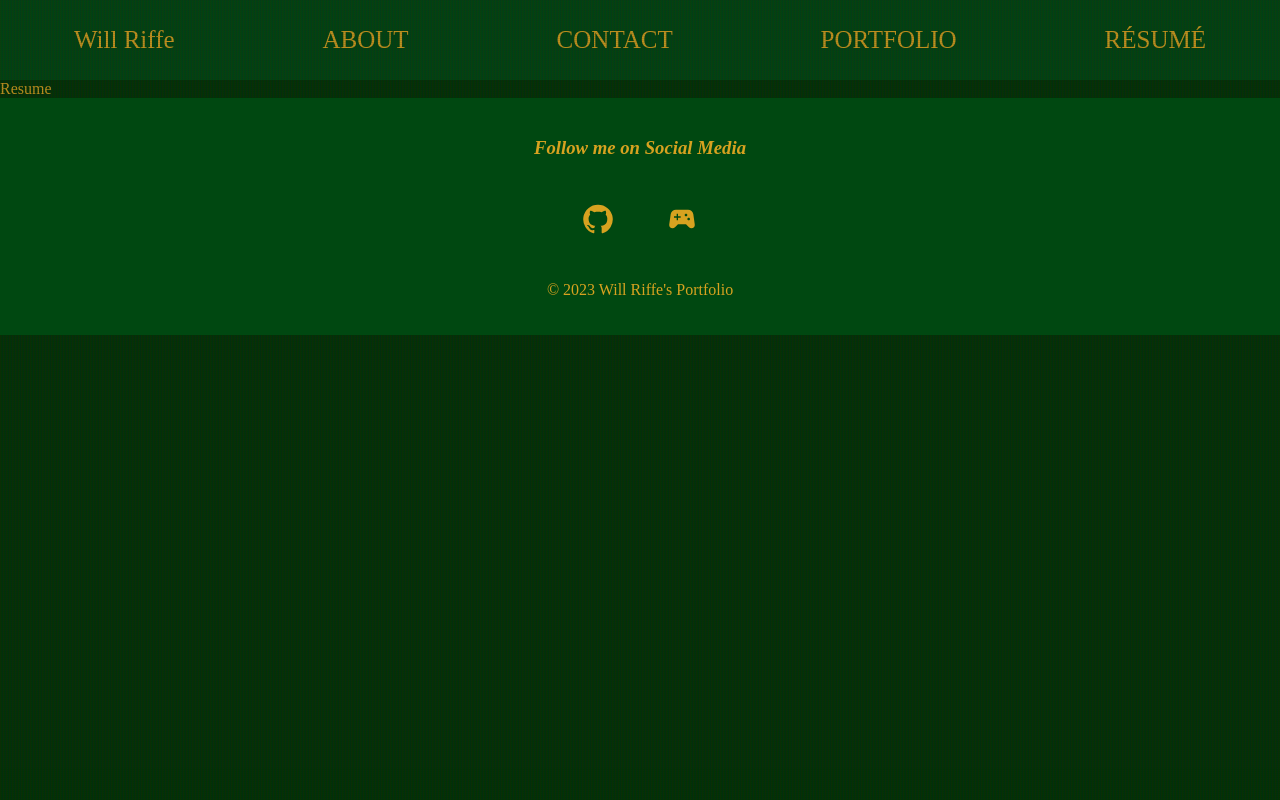
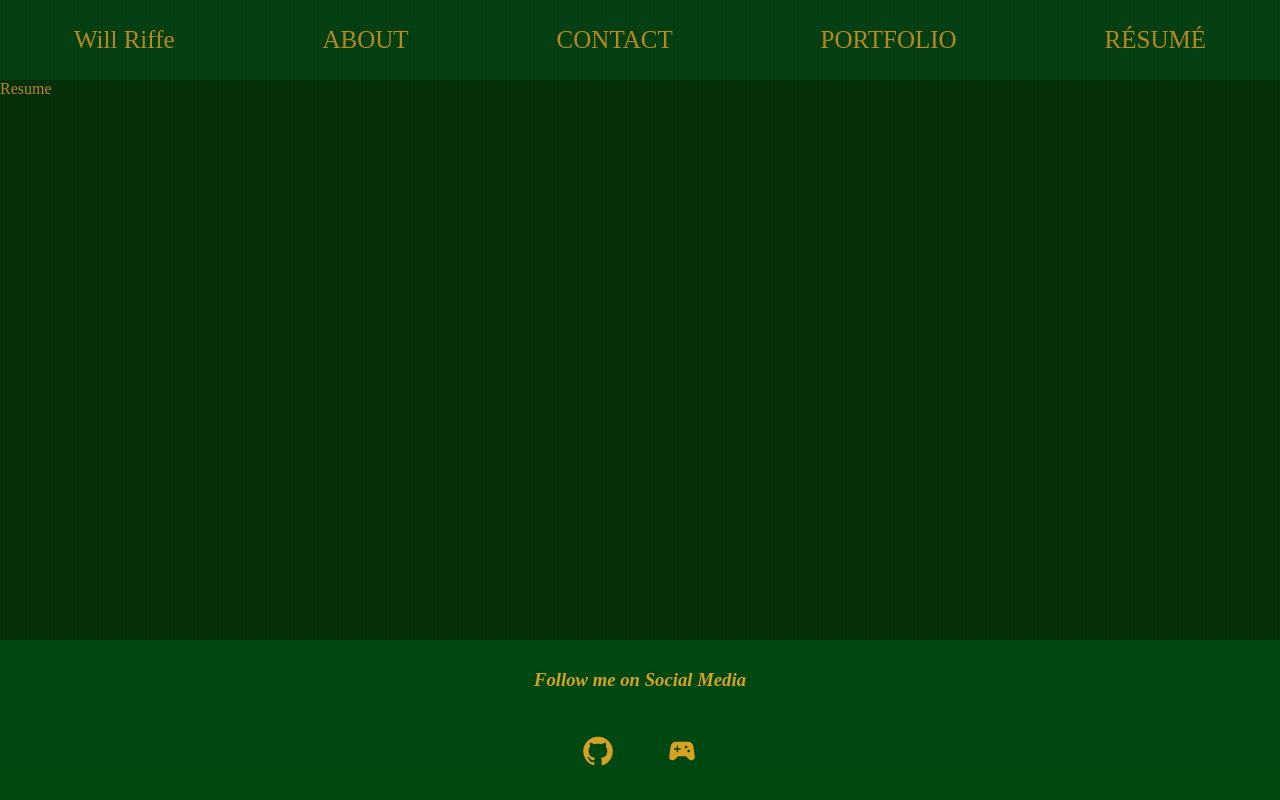
Before and after one commit to Will-Riffe/will-riffe-portfolio, a React (Create React App) app: page /resume in a window 1280 px wide. Built offline with nearby package versions, Linux system fonts and the light colour scheme.

Commit message:
fixed footer

```diff
--- a/src/App.css
+++ b/src/App.css
@@ -19,18 +19,17 @@
   color: var(--textc);
 }
 
+
+
 .App {
   width: 100%;
-  height: auto;
+  height: 100%;
   display: flex;
   flex-direction: column;
-  background-color: #f0f0f0;
+  padding: 0;
+  margin:0;
 }
 
-body {
-  padding: 0;
-  margin: 0;
-}
 
 .pageTheme {
   position: fixed;
--- a/src/components/Footer/Footer.css
+++ b/src/components/Footer/Footer.css
@@ -1,14 +1,11 @@
 .footer {
-  background: var(--outer-color);
-  text-align: center;
-  padding: 0.625rem;
-  width: 100%;
-  position: sticky;
-  bottom: 0;
-  left: 0;
-  display: flex;
-  flex-direction: column;
-}
+    background: var(--outer-color);
+    bottom: 0;
+    height: 10rem;
+    position: absolute;
+    width: 100%;
+    text-align: center;
+  }
 
 .footer-content {
   padding: 0.625rem;
--- a/src/components/Navbar/Navbar.css
+++ b/src/components/Navbar/Navbar.css
@@ -1,8 +1,11 @@
+
 .navbar {
-    width: 100%;
-    height: 10vh;
-    background: var(--outer-color);
-  }
+  width: 100%;
+  height: 10vh;
+  background: var(--outer-color);
+  flex: 1 0 auto;
+}
+
 
   .links {
     width: 100%;
@@ -36,7 +39,6 @@
     margin-right: 20px;
     background-color: transparent;
     border: none;
-    color: white;
     cursor: pointer;
   }
 
@@ -56,9 +58,6 @@
   }
 
   @media only screen and (max-width: 900px) {
-    .navbar a {
-      width: 70px;
-    }
 
     .name {
       margin-right: 15vw;
```
